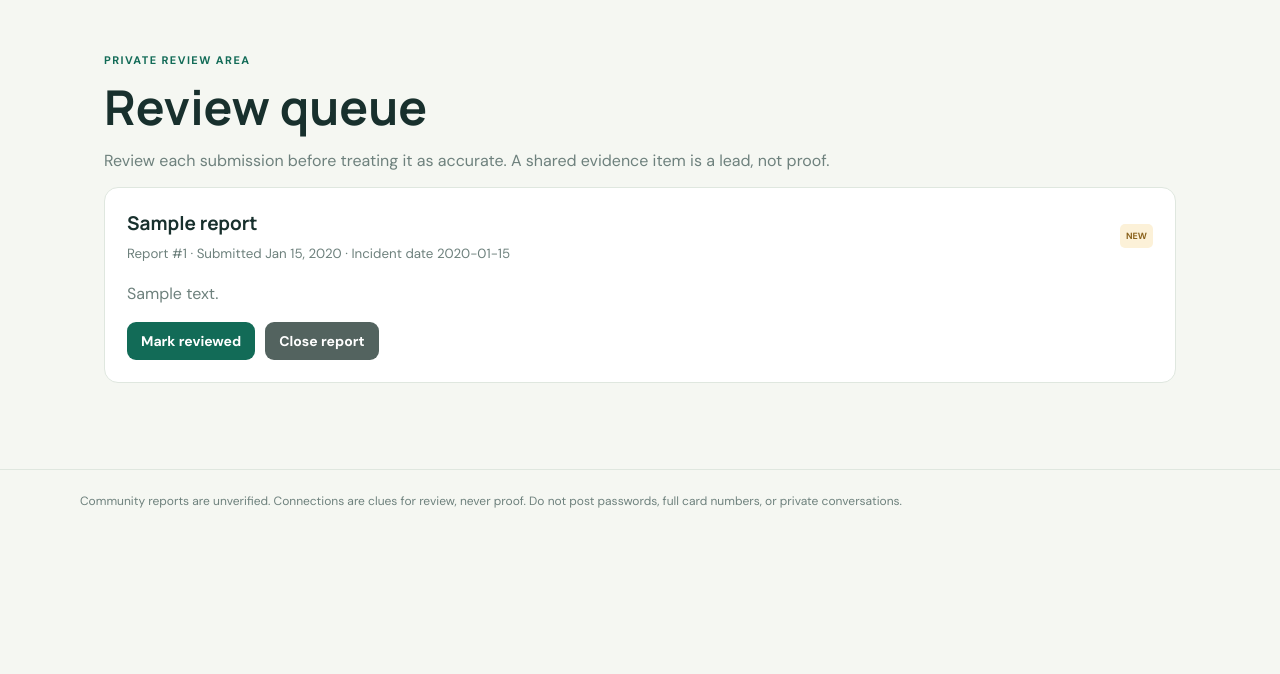
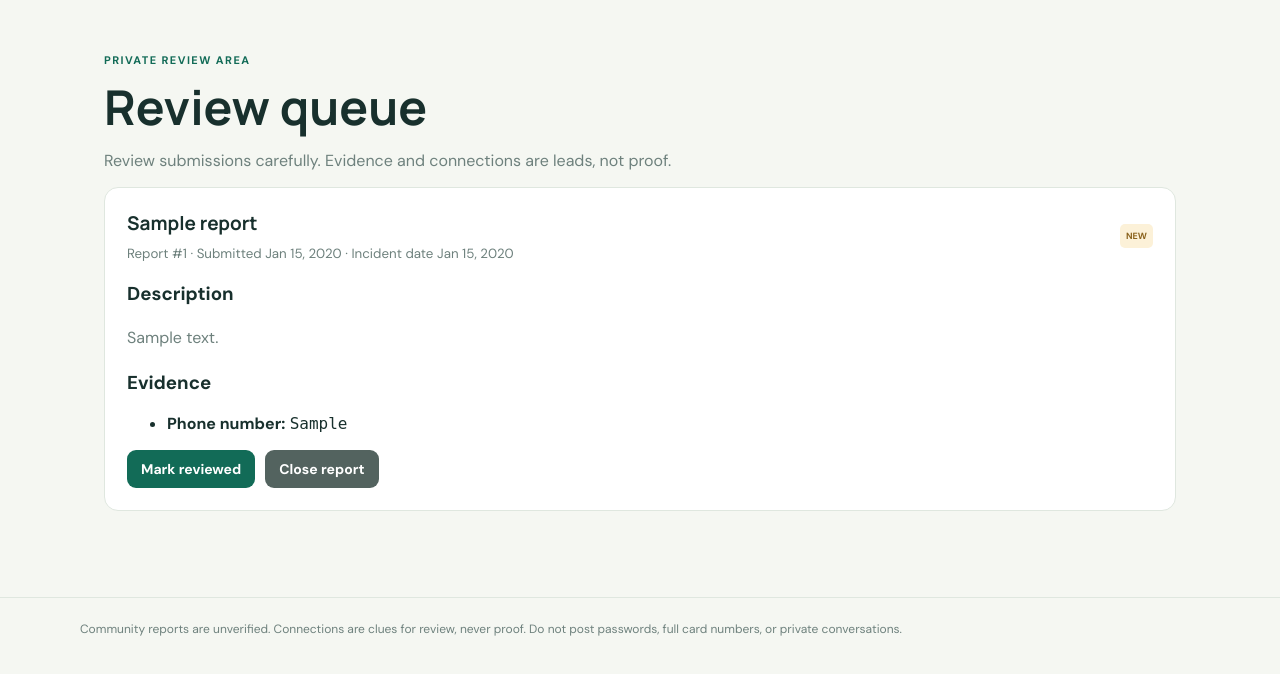
Before and after one commit to pachipalapardhu-create/phishing_reporting_DB, a Flask app: page /review in a window 1280 px wide. Shown: the part 76-750 px from the top of the page. Run offline with Flask 3, Linux system fonts and the light colour scheme; the visitor is signed in with stand-in values (Sample User, id 1); tables that the repository leaves empty hold one stand-in row (values such as "Sample post"); some libraries are stand-ins or nearby versions.

Commit message:
Show report details and evidence to reviewers

```diff
--- a/app.py
+++ b/app.py
@@ -132,27 +132,92 @@ def review_logout():
 @app.get("/review")
 @reviewer_required
 def review_queue():
-    conn = db(); cur = conn.cursor(dictionary=True)
-    cur.execute("SELECT id,title,description,incident_date,status,created_at FROM reports ORDER BY FIELD(status,'new','reviewed','closed'), created_at DESC")
-    reports = cur.fetchall(); cur.close(); conn.close()
-    return render_template("review_queue.html", reports=reports)
+    conn = db()
+    cur = conn.cursor(dictionary=True)
+
+    cur.execute("""
+        SELECT
+            r.id,
+            r.title,
+            r.description,
+            r.incident_date,
+            r.status,
+            r.created_at,
+            e.kind AS evidence_kind,
+            e.value_display AS evidence_value
+        FROM reports AS r
+        LEFT JOIN report_evidence AS re ON re.report_id = r.id
+        LEFT JOIN evidence AS e ON e.id = re.evidence_id
+        ORDER BY
+            FIELD(r.status, 'new', 'reviewed', 'closed'),
+            r.created_at DESC,
+            e.kind
+    """)
+
+    rows = cur.fetchall()
+    cur.close()
+    conn.close()
+
+    reports_by_id = {}
+
+    for row in rows:
+        report = reports_by_id.setdefault(row["id"], {
+            "id": row["id"],
+            "title": row["title"],
+            "description": row["description"],
+            "incident_date": row["incident_date"],
+            "status": row["status"],
+            "created_at": row["created_at"],
+            "evidence": [],
+        })
+
+        if row["evidence_kind"]:
+            report["evidence"].append({
+                "kind": row["evidence_kind"],
+                "value": row["evidence_value"],
+            })
+
+    return render_template(
+        "review_queue.html",
+        reports=list(reports_by_id.values()),
+        kinds=KINDS,
+    )
+
 
 @app.post("/review/<int:report_id>/status")
 @reviewer_required
 def update_review_status(report_id):
     status = request.form.get("status")
+
     if status not in ("reviewed", "closed"):
-        flash("Choose a valid review outcome.", "error"); return redirect(url_for("review_queue"))
-    conn = db(); cur = conn.cursor()
-    cur.execute("UPDATE reports SET status=%s WHERE id=%s", (status, report_id))
+        flash("Choose a valid review outcome.", "error")
+        return redirect(url_for("review_queue"))
+
+    conn = db()
+    cur = conn.cursor()
+    cur.execute(
+        "UPDATE reports SET status=%s WHERE id=%s",
+        (status, report_id),
+    )
+
     if cur.rowcount:
-        cur.execute("INSERT INTO audit_log(report_id,action,details) VALUES (%s,%s,%s)", (report_id, "status_changed", f"Status set to {status} by {session.get('reviewer_name', 'reviewer')}"))
-        conn.commit(); flash(f"Report #{report_id} marked {status}.", "success")
+        cur.execute(
+            "INSERT INTO audit_log(report_id, action, details) VALUES (%s, %s, %s)",
+            (
+                report_id,
+                "status_changed",
+                f"Status set to {status} by reviewer",
+            ),
+        )
+        conn.commit()
+        flash(f"Report #{report_id} marked {status}.", "success")
     else:
-        conn.rollback(); flash("Report not found.", "error")
-    cur.close(); conn.close()
+        conn.rollback()
+        flash("Report not found.", "error")
+
+    cur.close()
+    conn.close()
     return redirect(url_for("review_queue"))
-
 @app.errorhandler(413)
 def too_large(_): return "Submission too large.", 413
 
--- a/templates/review_queue.html
+++ b/templates/review_queue.html
@@ -1 +1,54 @@
-{% extends 'base.html' %}{% block title %}Review queue · Scam Mapper{% endblock %}{% block content %}<section><p class="eyebrow">PRIVATE REVIEW AREA</p><h1>Review queue</h1><p class="muted">Review each submission before treating it as accurate. A shared evidence item is a lead, not proof.</p>{% for r in reports %}<article class="review-card"><div class="section-head"><div><h2>{{ r.title }}</h2><small>Report #{{ r.id }} · Submitted {{ r.created_at.strftime('%b %d, %Y') }}{% if r.incident_date %} · Incident date {{ r.incident_date }}{% endif %}</small></div><span class="tag">{{ r.status|upper }}</span></div><p>{{ r.description }}</p><form method="post" action="{{ url_for('update_review_status', report_id=r.id) }}" class="review-actions"><input type="hidden" name="csrf_token" value="{{ csrf_token() }}"><button class="button small" name="status" value="reviewed">Mark reviewed</button><button class="button small close-button" name="status" value="closed">Close report</button></form></article>{% else %}<p class="empty">There are no submitted reports to review.</p>{% endfor %}</section>{% endblock %}
+{% extends 'base.html' %}
+{% block title %}Review queue · Scam Mapper{% endblock %}
+
+{% block content %}
+<section>
+  <p class="eyebrow">PRIVATE REVIEW AREA</p>
+  <h1>Review queue</h1>
+  <p class="muted">Review submissions carefully. Evidence and connections are leads, not proof.</p>
+
+  {% for r in reports %}
+    <article class="review-card">
+      <div class="section-head">
+        <div>
+          <h2>{{ r.title }}</h2>
+          <small>
+            Report #{{ r.id }} · Submitted {{ r.created_at.strftime('%b %d, %Y') }}
+            {% if r.incident_date %}
+              · Incident date {{ r.incident_date.strftime('%b %d, %Y') }}
+            {% endif %}
+          </small>
+        </div>
+        <span class="tag">{{ r.status|upper }}</span>
+      </div>
+
+      <h3>Description</h3>
+      <p>{{ r.description }}</p>
+
+      <h3>Evidence</h3>
+      {% if r.evidence %}
+        <ul>
+          {% for item in r.evidence %}
+            <li>
+              <strong>{{ kinds.get(item.kind, item.kind) }}:</strong>
+              <code>{{ item.value }}</code>
+            </li>
+          {% endfor %}
+        </ul>
+      {% else %}
+        <p class="muted">No evidence was attached.</p>
+      {% endif %}
+
+      <form method="post"
+            action="{{ url_for('update_review_status', report_id=r.id) }}"
+            class="review-actions">
+        <input type="hidden" name="csrf_token" value="{{ csrf_token() }}">
+        <button class="button small" name="status" value="reviewed">Mark reviewed</button>
+        <button class="button small close-button" name="status" value="closed">Close report</button>
+      </form>
+    </article>
+  {% else %}
+    <p class="empty">There are no submitted reports to review.</p>
+  {% endfor %}
+</section>
+{% endblock %}
```
